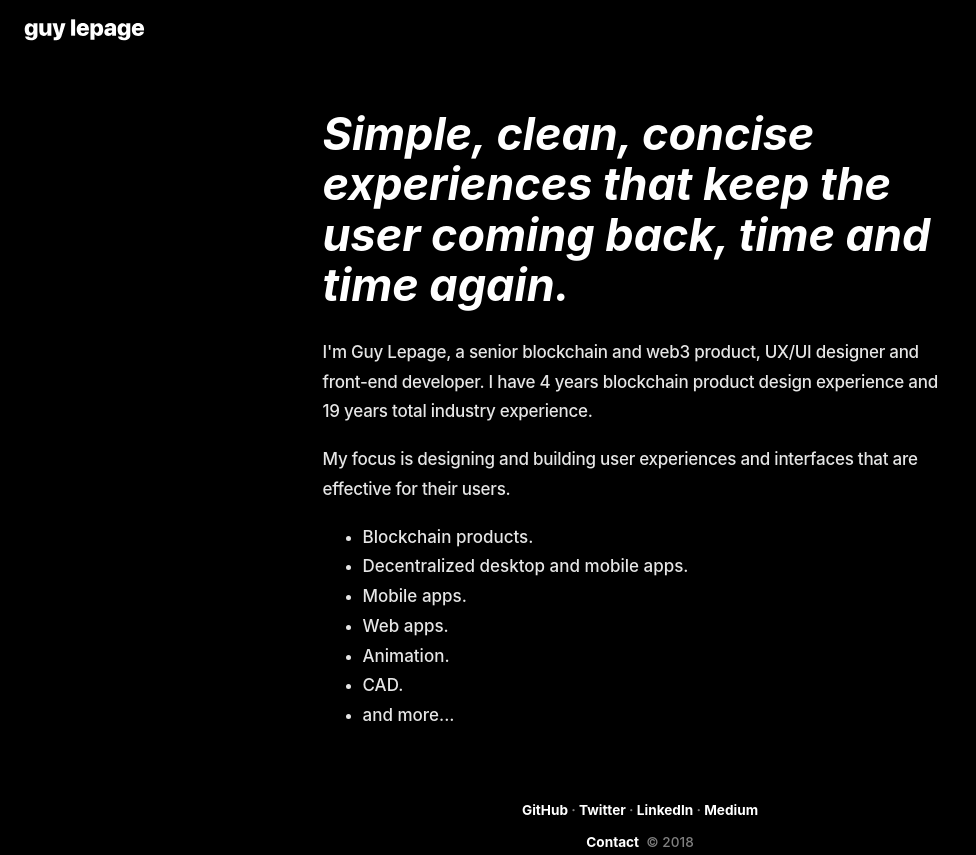
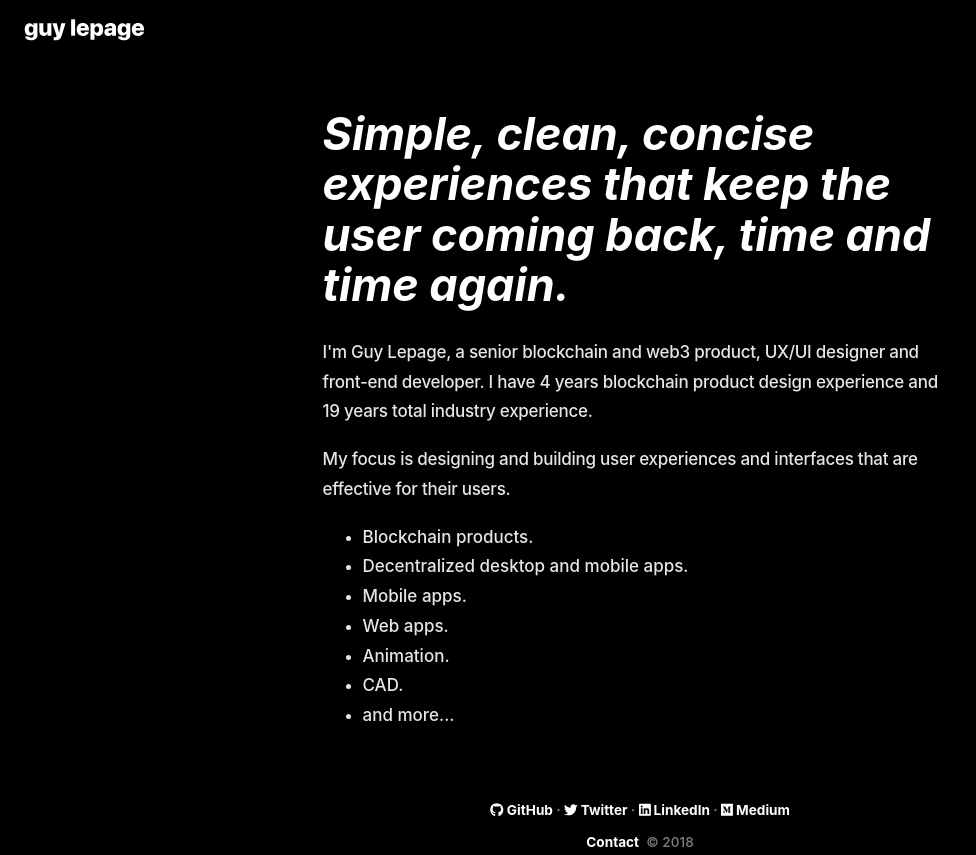
Before and after one commit to guylepage3/lepage.cc, a React (Create React App) app: page /home in a window 1280 px wide. Shown: the whole page, without its empty margins (0-976 px from the left). Built offline with nearby package versions, Linux system fonts and the light colour scheme.

Commit message:
added new brand icons to footer
Signed-off-by: Guy Lepage <guylepage3@gmail.com>

```diff
--- a/src/App.js
+++ b/src/App.js
@@ -5,6 +5,12 @@ import Intro from './components/Intro';
 import Home from './components/Home';
 import NoMatch from './components/NoMatch';
 import PatternLib from './components/PatternLib';
+import ReactDOM from 'react-dom'
+import { library } from '@fortawesome/fontawesome-svg-core'
+import { fab } from '@fortawesome/free-brands-svg-icons'
+import { faAngleUp, faAngleRight } from '@fortawesome/free-solid-svg-icons'
+
+library.add(fab, faAngleUp, faAngleRight)
 
 class App extends Component {
   render() {
--- a/src/components/Footer.js
+++ b/src/components/Footer.js
@@ -1,4 +1,5 @@
 import React, { Component } from 'react';
+import { FontAwesomeIcon } from '@fortawesome/react-fontawesome'
 
 class Footer extends Component {
   render() {
@@ -9,28 +10,28 @@ class Footer extends Component {
             href="https://github.com/guylepage3/"
             alt="GitHub guylepage3 (Guy Lepage)"
             className="text-white">
-            GitHub
+            <FontAwesomeIcon icon={['fab', 'github']} /> GitHub
           </a>
           &nbsp;&middot;&nbsp;
           <a
             href="https://twitter.com/guylepage3"
             alt="Twitter Guy Lepage (@guylepage3)"
             className="text-white">
-            Twitter
+            <FontAwesomeIcon icon={['fab', 'twitter']} /> Twitter
           </a>
           &nbsp;&middot;&nbsp;
           <a
             href="https://www.linkedin.com/in/guylepage/"
             alt="Guy Lepage | LinkedIn"
             className="text-white">
-            LinkedIn
+            <FontAwesomeIcon icon={['fab', 'linkedin']} /> LinkedIn
           </a>
           &nbsp;&middot;&nbsp;
           <a
             href="https://medium.com/@guylepage3"
             alt="Guy Lepage – Medium"
             className="text-white">
-            Medium
+            <FontAwesomeIcon icon={['fab', 'medium']} /> Medium
           </a>
         </div>
         <div className="text-footer text-white-50 font-weight-normal">
--- a/src/components/PatternLib.js
+++ b/src/components/PatternLib.js
@@ -1,5 +1,6 @@
 import React, { Component } from 'react';
 import HeaderLight from './HeaderLight';
+import { FontAwesomeIcon } from '@fortawesome/react-fontawesome'
 
 class PatternLib extends Component {
   render() {
@@ -279,13 +280,13 @@ class PatternLib extends Component {
               <dd className="col-md-10">That green healthy stuff that many of us just use to garnish kebabs.
                 <br />
                 <span className="pattern-library-typography-footnote">
-                  &uarr;&nbsp;<code className="pattern-libarary-typography-code">dl,dt,dd</code> description list.
+                  <FontAwesomeIcon icon="angle-up" />&nbsp;<code className="pattern-libarary-typography-code">dl,dt,dd</code> description list.
                 </span>
               </dd>
             </dl>
 
             <p className="text-white-50 small">
-              Visit <a href="https://developer.mozilla.org/en-US/docs/Learn/CSS/Styling_text/Styling_lists">Mozilla Styling Lists</a> to learn more about styling lists.
+              <FontAwesomeIcon icon="angle-right" />&nbsp;&nbsp;Visit <a href="https://developer.mozilla.org/en-US/docs/Learn/CSS/Styling_text/Styling_lists">Mozilla Styling Lists</a> to learn more about styling lists.
             </p>
 
             <div
```
